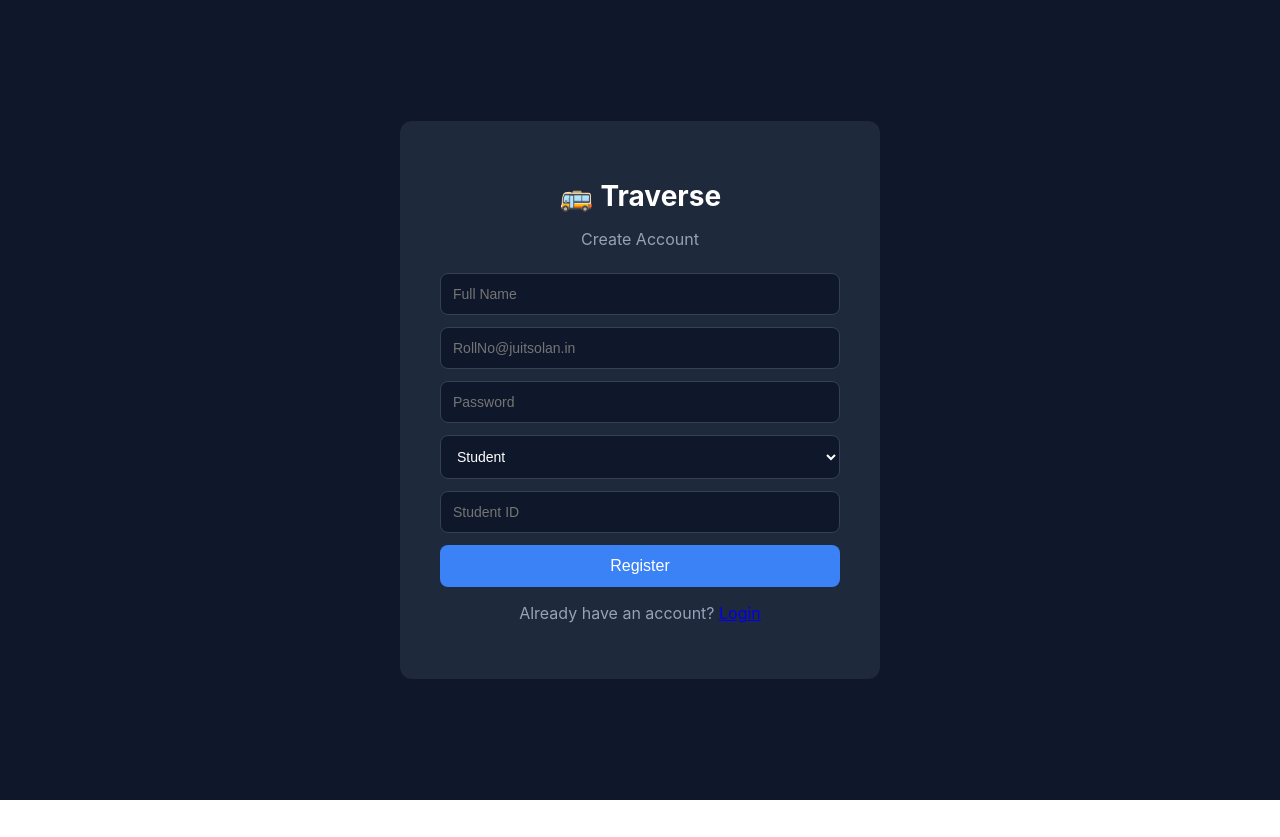
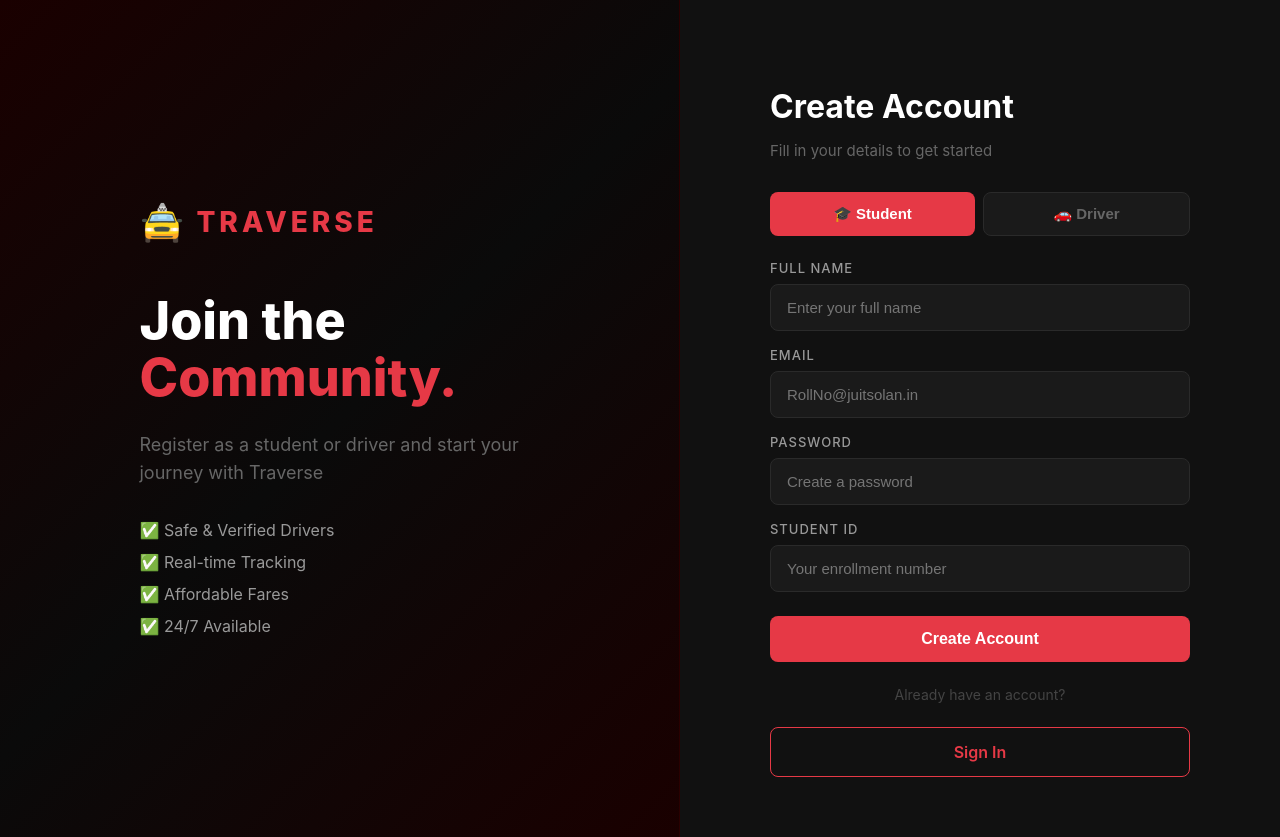
Before and after one commit to 1801-abhra/traverse-client, a React (Create React App) app in the folder client/: page /register in a window 1280 px wide. Before the commit the page ends 800 px from the top, so only its background shows below. Built offline with nearby package versions, Linux system fonts and the light colour scheme.

Commit message:
New Register UI black red theme

```diff
--- a/client/src/pages/Register.js
+++ b/client/src/pages/Register.js
@@ -15,14 +15,17 @@ function Register() {
     carModel: ''
   });
   const [error, setError] = useState('');
+  const [loading, setLoading] = useState(false);
   const navigate = useNavigate();
 
   const handleChange = e => {
     setForm({ ...form, [e.target.name]: e.target.value });
+    setError('');
   };
 
   const handleRegister = async (e) => {
     e.preventDefault();
+    setLoading(true);
     try {
       const { data } = await axios.post(
         'https://traverse-app-production.up.railway.app/api/auth/register',
@@ -35,56 +38,245 @@ function Register() {
     } catch (err) {
       setError(err.response?.data?.message || 'Registration failed');
     }
+    setLoading(false);
   };
 
   return (
     <div style={styles.container}>
+      <div style={styles.leftPanel}>
+        <div style={styles.brandSection}>
+          <div style={styles.logo}>
+            <span style={styles.logoIcon}>🚖</span>
+            <span style={styles.logoText}>TRAVERSE</span>
+          </div>
+          <h1 style={styles.tagline}>Join the<br /><span style={styles.red}>Community.</span></h1>
+          <p style={styles.subTagline}>Register as a student or driver and start your journey with Traverse</p>
+          <div style={styles.features}>
+            <div style={styles.feature}>✅ Safe & Verified Drivers</div>
+            <div style={styles.feature}>✅ Real-time Tracking</div>
+            <div style={styles.feature}>✅ Affordable Fares</div>
+            <div style={styles.feature}>✅ 24/7 Available</div>
+          </div>
+        </div>
+      </div>
+
+      <div style={styles.rightPanel}>
         <div style={styles.card}>
-        <h1 style={styles.title}>🚌 Traverse</h1>
-        <p style={styles.subtitle}>Create Account</p>
-        {error && <p style={styles.error}>{error}</p>}
+          <h2 style={styles.title}>Create Account</h2>
+          <p style={styles.subtitle}>Fill in your details to get started</p>
+
+          {error && (
+            <div style={styles.errorBox}>⚠️ {error}</div>
+          )}
+
           <form onSubmit={handleRegister}>
-          <input style={styles.input} name='name' placeholder='Full Name' value={form.name} onChange={handleChange} required />
-          <input style={styles.input} name='email' type='email' placeholder={form.role === 'student' ? 'RollNo@juitsolan.in' : 'Personal Email'} value={form.email} onChange={handleChange} required />
-          <input style={styles.input} name='password' type='password' placeholder='Password' value={form.password} onChange={handleChange} required />
-          <select style={styles.input} name='role' value={form.role} onChange={handleChange}>
-            <option value='student'>Student</option>
-            <option value='driver'>Driver</option>
-          </select>
+            <div style={styles.roleToggle}>
+              <button
+                type='button'
+                onClick={() => setForm({ ...form, role: 'student' })}
+                style={form.role === 'student' ? styles.roleActive : styles.roleInactive}
+              >
+                🎓 Student
+              </button>
+              <button
+                type='button'
+                onClick={() => setForm({ ...form, role: 'driver' })}
+                style={form.role === 'driver' ? styles.roleActive : styles.roleInactive}
+              >
+                🚗 Driver
+              </button>
+            </div>
+
+            <div style={styles.inputGroup}>
+              <label style={styles.label}>Full Name</label>
+              <input
+                style={styles.input}
+                name='name'
+                placeholder='Enter your full name'
+                value={form.name}
+                onChange={handleChange}
+                required
+              />
+            </div>
+
+            <div style={styles.inputGroup}>
+              <label style={styles.label}>Email</label>
+              <input
+                style={styles.input}
+                name='email'
+                type='email'
+                placeholder={form.role === 'student' ? 'RollNo@juitsolan.in' : 'Personal Email'}
+                value={form.email}
+                onChange={handleChange}
+                required
+              />
+            </div>
+
+            <div style={styles.inputGroup}>
+              <label style={styles.label}>Password</label>
+              <input
+                style={styles.input}
+                name='password'
+                type='password'
+                placeholder='Create a password'
+                value={form.password}
+                onChange={handleChange}
+                required
+              />
+            </div>
+
             {form.role === 'student' && (
-            <input style={styles.input} name='studentId' placeholder='Student ID' value={form.studentId} onChange={handleChange} required />
+              <div style={styles.inputGroup}>
+                <label style={styles.label}>Student ID</label>
+                <input
+                  style={styles.input}
+                  name='studentId'
+                  placeholder='Your enrollment number'
+                  value={form.studentId}
+                  onChange={handleChange}
+                  required
+                />
+              </div>
             )}
+
             {form.role === 'driver' && (
-            <input style={styles.input} name='vehicleNumber' placeholder='Vehicle Number' value={form.vehicleNumber} onChange={handleChange} required />
+              <>
+                <div style={styles.inputGroup}>
+                  <label style={styles.label}>Vehicle Number</label>
+                  <input
+                    style={styles.input}
+                    name='vehicleNumber'
+                    placeholder='e.g. HP01AB1234'
+                    value={form.vehicleNumber}
+                    onChange={handleChange}
+                    required
+                  />
+                </div>
+                <div style={styles.inputGroup}>
+                  <label style={styles.label}>Car Name</label>
+                  <input
+                    style={styles.input}
+                    name='carName'
+                    placeholder='e.g. Suzuki'
+                    value={form.carName || ''}
+                    onChange={handleChange}
+                  />
+                </div>
+                <div style={styles.inputGroup}>
+                  <label style={styles.label}>Car Model</label>
+                  <input
+                    style={styles.input}
+                    name='carModel'
+                    placeholder='e.g. Swift'
+                    value={form.carModel || ''}
+                    onChange={handleChange}
+                  />
+                </div>
+                <div style={styles.inputGroup}>
+                  <label style={styles.label}>Phone Number</label>
+                  <input
+                    style={styles.input}
+                    name='phone'
+                    placeholder='+91 Phone Number'
+                    value={form.phone || ''}
+                    onChange={handleChange}
+                    required
+                  />
+                </div>
+              </>
             )}
-          {form.role === 'driver' && (
-            <input style={styles.input} name='carName' placeholder='Car Name (e.g. Suzuki)' value={form.carName || ''} onChange={handleChange} />
-          )}
-          {form.role === 'driver' && (
-            <input style={styles.input} name='carModel' placeholder='Car Model (e.g. Swift)' value={form.carModel || ''} onChange={handleChange} />
-          )}
-          {form.role === 'driver' && (
-            <input style={styles.input} name='phone' placeholder='+91 Phone Number' value={form.phone || ''} onChange={handleChange} />
-          )}
-          <button style={styles.button} type='submit'>Register</button>
+
+            <button
+              style={loading ? styles.buttonLoading : styles.button}
+              type='submit'
+              disabled={loading}
+            >
+              {loading ? 'Creating Account...' : 'Create Account'}
+            </button>
           </form>
-        <p style={styles.link}>
-          Already have an account? <Link to='/login'>Login</Link>
-        </p>
+
+          <div style={styles.divider}>
+            <span>Already have an account?</span>
+          </div>
+
+          <Link to='/login' style={styles.loginBtn}>
+            Sign In
+          </Link>
+        </div>
       </div>
     </div>
   );
 }
 
 const styles = {
-  container: { minHeight: '100vh', display: 'flex', alignItems: 'center', justifyContent: 'center', background: '#0f172a' },
-  card: { background: '#1e293b', padding: '40px', borderRadius: '12px', width: '100%', maxWidth: '400px', color: 'white' },
-  title: { textAlign: 'center', fontSize: '28px', marginBottom: '4px' },
-  subtitle: { textAlign: 'center', color: '#94a3b8', marginBottom: '24px' },
-  input: { width: '100%', padding: '12px', marginBottom: '12px', borderRadius: '8px', border: '1px solid #334155', background: '#0f172a', color: 'white', fontSize: '14px', boxSizing: 'border-box' },
-  button: { width: '100%', padding: '12px', background: '#3b82f6', color: 'white', border: 'none', borderRadius: '8px', fontSize: '16px', cursor: 'pointer' },
-  error: { color: '#ef4444', marginBottom: '12px', textAlign: 'center' },
-  link: { textAlign: 'center', marginTop: '16px', color: '#94a3b8' }
+  container: { minHeight: '100vh', display: 'flex', background: '#0a0a0a', color: 'white' },
+  leftPanel: {
+    flex: 1,
+    background: 'linear-gradient(135deg, #1a0000 0%, #0a0a0a 50%, #1a0000 100%)',
+    display: 'flex', alignItems: 'center', justifyContent: 'center',
+    padding: '60px', borderRight: '1px solid #2a0000'
+  },
+  brandSection: { maxWidth: '400px' },
+  logo: { display: 'flex', alignItems: 'center', gap: '12px', marginBottom: '48px' },
+  logoIcon: { fontSize: '36px' },
+  logoText: { fontSize: '28px', fontWeight: '800', letterSpacing: '4px', color: '#e63946' },
+  tagline: { fontSize: '52px', fontWeight: '800', lineHeight: '1.1', marginBottom: '24px', color: 'white' },
+  red: { color: '#e63946' },
+  subTagline: { fontSize: '18px', color: '#666', lineHeight: '1.6', marginBottom: '32px' },
+  features: { display: 'flex', flexDirection: 'column', gap: '12px' },
+  feature: { color: '#999', fontSize: '16px' },
+  rightPanel: {
+    width: '520px', display: 'flex', alignItems: 'center',
+    justifyContent: 'center', padding: '40px', background: '#111',
+    overflowY: 'auto'
+  },
+  card: { width: '100%', maxWidth: '420px', paddingTop: '20px', paddingBottom: '20px' },
+  title: { fontSize: '32px', fontWeight: '700', marginBottom: '8px', color: 'white' },
+  subtitle: { color: '#666', marginBottom: '32px', fontSize: '15px' },
+  errorBox: {
+    background: '#2a0000', border: '1px solid #e63946',
+    color: '#ff6b6b', padding: '12px 16px', borderRadius: '8px',
+    marginBottom: '20px', fontSize: '14px'
+  },
+  roleToggle: { display: 'flex', gap: '8px', marginBottom: '24px' },
+  roleActive: {
+    flex: 1, padding: '12px', background: '#e63946', color: 'white',
+    border: 'none', borderRadius: '8px', fontSize: '15px',
+    fontWeight: '600', cursor: 'pointer'
+  },
+  roleInactive: {
+    flex: 1, padding: '12px', background: '#1a1a1a', color: '#666',
+    border: '1px solid #2a2a2a', borderRadius: '8px', fontSize: '15px',
+    fontWeight: '600', cursor: 'pointer'
+  },
+  inputGroup: { marginBottom: '16px' },
+  label: {
+    display: 'block', color: '#999', fontSize: '13px',
+    fontWeight: '500', marginBottom: '8px',
+    textTransform: 'uppercase', letterSpacing: '1px'
+  },
+  input: {
+    width: '100%', padding: '14px 16px', background: '#1a1a1a',
+    border: '1px solid #2a2a2a', borderRadius: '8px', color: 'white',
+    fontSize: '15px', boxSizing: 'border-box', outline: 'none'
+  },
+  button: {
+    width: '100%', padding: '14px', background: '#e63946', color: 'white',
+    border: 'none', borderRadius: '8px', fontSize: '16px',
+    fontWeight: '600', cursor: 'pointer', marginTop: '8px'
+  },
+  buttonLoading: {
+    width: '100%', padding: '14px', background: '#7a1a1a', color: '#999',
+    border: 'none', borderRadius: '8px', fontSize: '16px',
+    fontWeight: '600', cursor: 'not-allowed', marginTop: '8px'
+  },
+  divider: { textAlign: 'center', color: '#444', margin: '24px 0', fontSize: '14px' },
+  loginBtn: {
+    display: 'block', width: '100%', padding: '14px', background: 'transparent',
+    color: '#e63946', border: '1px solid #e63946', borderRadius: '8px',
+    fontSize: '16px', fontWeight: '600', cursor: 'pointer',
+    textAlign: 'center', textDecoration: 'none', boxSizing: 'border-box'
+  }
 };
 
 export default Register;
```
Lines whose indentation alone changed are shown as unchanged.
